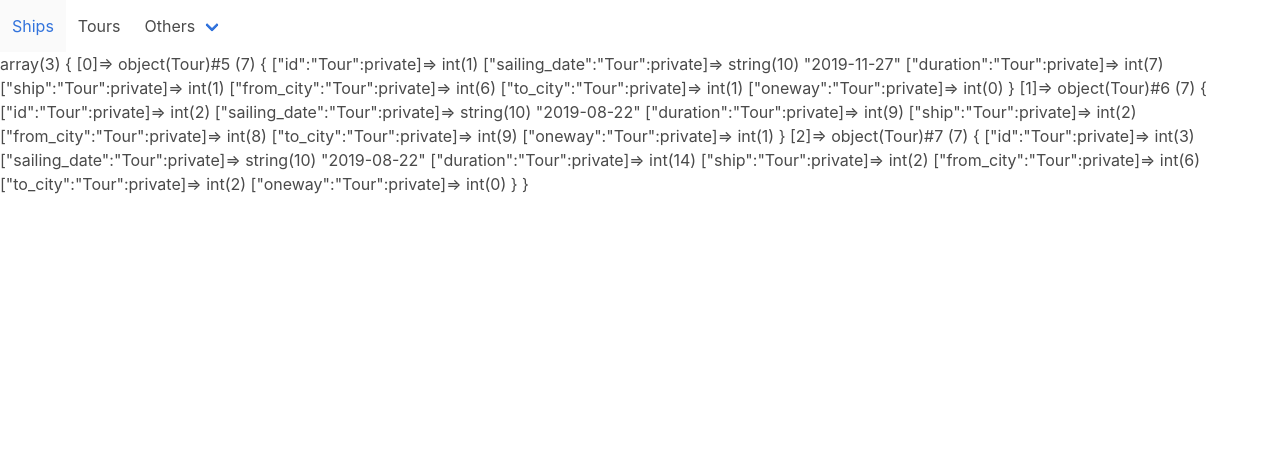
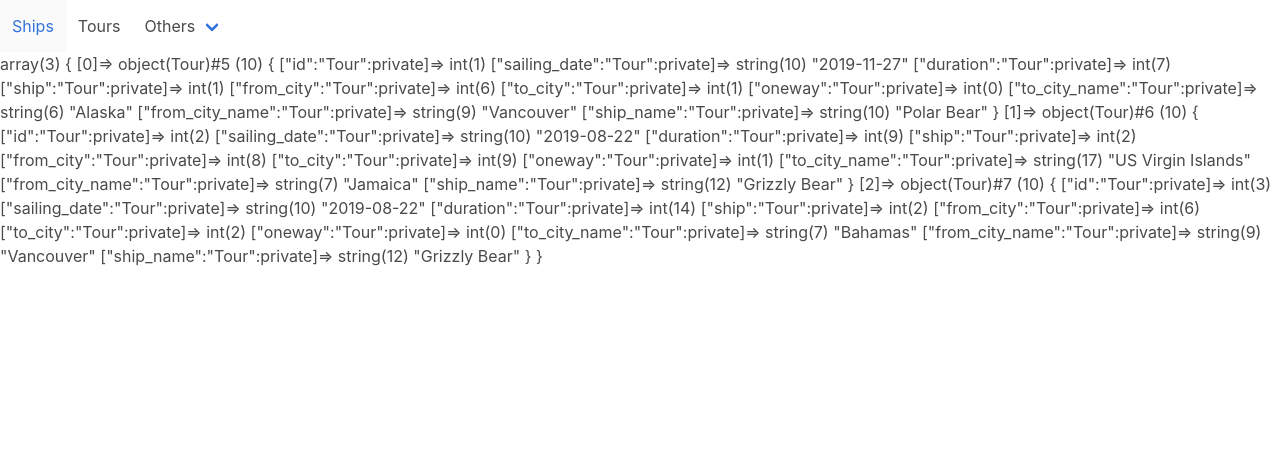
Before and after one commit to cesarreboucas/CruisesProject, a PHP site: page / in a window 1280 px wide. Shown: the top 468 px of the page. Run offline with PHP 8.4, Linux system fonts and the light colour scheme; data comes from the database, SQL or seed files in the repository.

Commit message:
Adding links and template

```diff
--- a/inc/entities/Tour.class.php
+++ b/inc/entities/Tour.class.php
@@ -17,6 +17,10 @@ class Tour {
     private $from_city;
     private $to_city;
     private $oneway;
+
+    private $to_city_name;
+    private $from_city_name;
+    private $ship_name;
 
     //Getters
     public function getId() : int {
@@ -40,6 +44,18 @@ class Tour {
 
     public function getOneway() : int {
         return $this->oneway;
+    }
+
+    public function getToCityName() : int {
+        return $this->to_city_name;
+    }
+
+    public function getFromCityName() : int {
+        return $this->from_city_name;
+    }
+
+    public function getShipName() : int {
+        return $this->ship_name;
     }
 
     // Setters
--- a/inc/utilities/PageIndex.class.php
+++ b/inc/utilities/PageIndex.class.php
@@ -23,13 +23,13 @@ class PageIndex {
                 </div>
                 <div id="navbarBasicExample" class="navbar-menu">
                   <div class="navbar-start">
-                    <a class="navbar-item">Ships</a>
-                    <a class="navbar-item">Tours</a>
+                    <a class="navbar-item" href="ships.php">Ships</a>
+                    <a class="navbar-item" href="index.php">Tours</a>
                     <div class="navbar-item has-dropdown is-hoverable">
                       <a class="navbar-link">Others</a>
                       <div class="navbar-dropdown">
-                        <a class="navbar-item">Cities</a>
-                        <a class="navbar-item">Facilities</a>
+                        <a class="navbar-item" href="cities.php">Cities</a>
+                        <a class="navbar-item" href="facilities.php">Facilities</a>
                       </div>
                     </div>
                   </div>
--- a/inc/utilities/ToursMapper.class.php
+++ b/inc/utilities/ToursMapper.class.php
@@ -7,7 +7,12 @@ class ToursMapper {
     }
 
     static function getTours() {
-        self::$db->query('select id,sailing_date,ship,duration,from_city,to_city,oneway from tours;');
+        self::$db->query('select t.id,t.sailing_date,t.ship,t.duration,t.from_city,t.to_city,
+                t.oneway, c.name as to_city_name, ci.name as from_city_name, s.name as ship_name
+            from tours t
+            inner join cities c on c.id = t.to_city
+            inner join cities ci on ci.id = t.from_city
+            inner join ships s on s.id = t.ship ;');
         self::$db->execute();
         return self::$db->resultSet();
     }
```
Also changed, not shown: cities.php (added, +8 -0 lines), facilities.php (added, +8 -0 lines), ships.php (added, +8 -0 lines).
